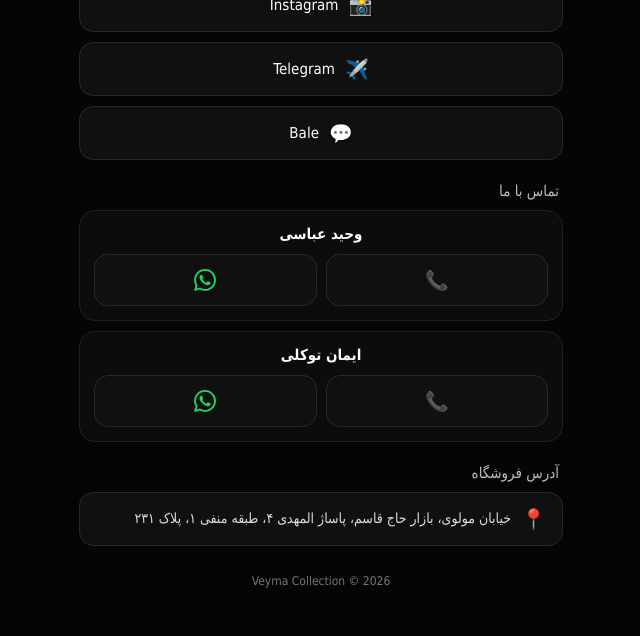
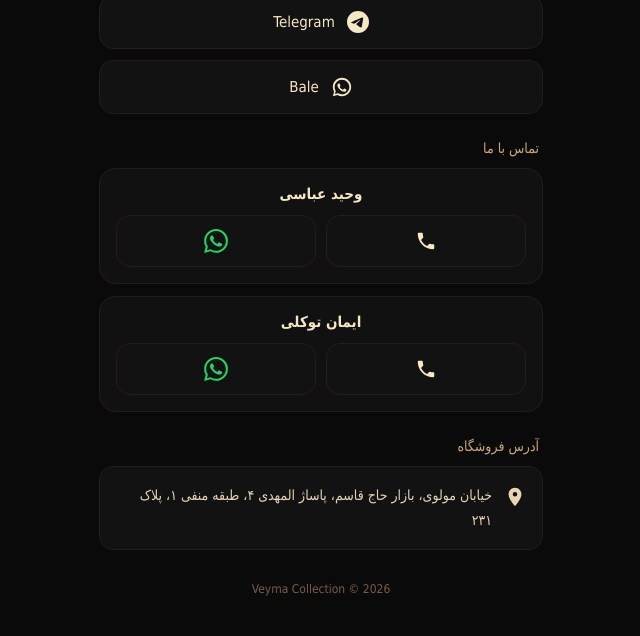
Before and after one commit to veymacollection/veyma-collection, a plain HTML site: page index.html in a window 1280 px wide. Shown: the part 337-973 px from the top of the page, without its empty margins (319-959 px from the left). Drawn offline with Linux system fonts and the light colour scheme.

Commit message:
Update index.html

```diff
--- a/index.html
+++ b/index.html
@@ -3,48 +3,47 @@
 <head>
   <meta charset="UTF-8">
   <meta name="viewport" content="width=device-width, initial-scale=1.0">
-  <meta name="theme-color" content="#050505">
+  <meta name="theme-color" content="#0a0a0a">
   <title>Veyma Collection | ویما</title>
   <meta name="description" content="Veyma Collection | ویما — حس راحتی و زیبایی">
   <style>
-    *{box-sizing:border-box}
-    html,body{margin:0;padding:0;background:#050505;color:#fff;font-family:Tahoma,Arial,sans-serif}
-    body{min-height:100vh}
-    .wrap{width:min(100%,520px);margin:auto;padding:28px 18px 34px}
-    .logo{width:150px;height:150px;object-fit:cover;border-radius:50%;display:block;margin:8px auto 18px}
-    h1{font-size:27px;margin:0;text-align:center;letter-spacing:.5px}
-    .tagline{text-align:center;color:#d6d6d6;margin:8px 0 26px;font-size:15px}
-    .section-title{font-size:15px;color:#bdbdbd;margin:22px 4px 10px}
-    .links{display:grid;gap:10px}
-    a.card{display:flex;align-items:center;justify-content:center;gap:10px;min-height:54px;padding:12px 16px;border:1px solid #292929;border-radius:14px;background:#101010;color:#fff;text-decoration:none;font-size:15px;transition:.15s}
-    a.card:active{transform:scale(.98);background:#181818}
-    .contact{display:flex;gap:9px}
-    .contact a{flex:1;display:flex;align-items:center;justify-content:center;gap:7px;min-height:52px;border:1px solid #292929;border-radius:14px;background:#101010;color:#fff;text-decoration:none;font-size:14px}
-    .person{background:#0c0c0c;border:1px solid #202020;border-radius:16px;padding:14px;margin-bottom:10px}
-    .name{text-align:center;font-weight:bold;margin-bottom:11px;font-size:15px}
-    .address{display:flex;align-items:flex-start;gap:10px;background:#101010;border:1px solid #292929;border-radius:14px;padding:14px 16px;font-size:14px;line-height:1.7;color:#ddd}
-    .address .icon{font-size:20px;margin-top:2px}
-    .footer{text-align:center;color:#777;font-size:12px;margin-top:28px}
-    .icon{font-size:19px;line-height:1}
-    .wa-icon{width:22px;height:22px;fill:#25D366}
+    *{box-sizing:border-box;margin:0;padding:0}
+    body{background:#0a0a0a;color:#f5e8c7;font-family:Tahoma,Arial,sans-serif;min-height:100vh}
+    .wrap{width:min(100%,480px);margin:auto;padding:32px 18px 40px}
+    .logo{width:140px;height:140px;object-fit:cover;border-radius:50%;display:block;margin:0 auto 20px;border:3px solid #6b1e2f}
+    .tagline{text-align:center;color:#e8d5b5;margin-bottom:28px;font-size:16px;letter-spacing:.3px}
+    .section-title{font-size:14px;color:#c9a87c;margin:26px 4px 12px;font-weight:normal}
+    .links{display:grid;gap:11px}
+    a.card{display:flex;align-items:center;justify-content:center;gap:12px;min-height:54px;padding:12px 16px;border:1px solid #2a1a1a;border-radius:14px;background:#121212;color:#f5e8c7;text-decoration:none;font-size:15px;transition:.15s}
+    a.card:active{transform:scale(.98);background:#1a1212}
+    .contact{display:flex;gap:10px}
+    .contact a{flex:1;display:flex;align-items:center;justify-content:center;min-height:52px;border:1px solid #2a1a1a;border-radius:14px;background:#121212;color:#f5e8c7;text-decoration:none}
+    .person{background:#111;border:1px solid #2a1a1a;border-radius:16px;padding:16px;margin-bottom:12px}
+    .name{text-align:center;font-weight:bold;margin-bottom:12px;font-size:15px;color:#f5e8c7}
+    .address{display:flex;align-items:flex-start;gap:12px;background:#121212;border:1px solid #2a1a1a;border-radius:14px;padding:16px;font-size:14px;line-height:1.8;color:#e8d5b5}
+    .footer{text-align:center;color:#7a5c4a;font-size:12px;margin-top:32px}
+    .icon{width:22px;height:22px;fill:currentColor}
+    .wa-icon{width:24px;height:24px;fill:#25D366}
   </style>
 </head>
 <body>
   <main class="wrap">
     <img class="logo" src="logo.png" alt="Veyma Collection">
-    <h1>VEYMA COLLECTION</h1>
     <div class="tagline">ویما | حس راحتی و زیبایی</div>
 
     <div class="section-title">شبکه‌های اجتماعی</div>
     <div class="links">
       <a class="card" href="https://www.instagram.com/veyma_collection" target="_blank" rel="noopener">
-        <span class="icon">📸</span> Instagram
+        <svg class="icon" viewBox="0 0 24 24"><path d="M12 2.163c3.204 0 3.584.012 4.85.07 3.252.148 4.771 1.691 4.919 4.919.058 1.265.069 1.645.069 4.849 0 3.205-.012 3.584-.069 4.849-.149 3.225-1.664 4.771-4.919 4.919-1.266.058-1.644.07-4.85.07-3.204 0-3.584-.012-4.849-.07-3.26-.149-4.771-1.699-4.919-4.92-.058-1.265-.07-1.644-.07-4.849 0-3.204.013-3.583.07-4.849.149-3.227 1.664-4.771 4.919-4.919 1.266-.057 1.645-.069 4.849-.069zM12 0C8.741 0 8.333.014 7.053.072 2.695.272.273 2.69.073 7.052.014 8.333 0 8.741 0 12c0 3.259.014 3.668.072 4.948.2 4.358 2.618 6.78 6.98 6.98C8.333 23.986 8.741 24 12 24c3.259 0 3.668-.014 4.948-.072 4.354-.2 6.782-2.618 6.979-6.98.059-1.28.073-1.689.073-4.948 0-3.259-.014-3.667-.072-4.947-.196-4.354-2.617-6.78-6.979-6.98C15.668.014 15.259 0 12 0zm0 5.838a6.162 6.162 0 100 12.324 6.162 6.162 0 000-12.324zM12 16a4 4 0 110-8 4 4 0 010 8zm6.406-11.845a1.44 1.44 0 100 2.881 1.44 1.44 0 000-2.881z"/></svg>
+        Instagram
       </a>
       <a class="card" href="https://t.me/veyma_collection" target="_blank" rel="noopener">
-        <span class="icon">✈️</span> Telegram
+        <svg class="icon" viewBox="0 0 24 24"><path d="M11.944 0A12 12 0 0 0 0 12a12 12 0 0 0 12 12 12 12 0 0 0 12-12A12 12 0 0 0 12 0a12 12 0 0 0-.056 0zm4.962 7.224c.1-.002.321.023.465.14a.506.506 0 0 1 .171.325c.016.093.036.306.02.472-.18 1.898-.962 6.502-1.36 8.627-.168.9-.499 1.201-.82 1.23-.696.065-1.225-.46-1.9-.902-1.056-.693-1.653-1.124-2.678-1.8-1.185-.78-.417-1.21.258-1.91.177-.184 3.247-2.977 3.307-3.23.007-.032.014-.15-.056-.212s-.174-.041-.249-.024c-.106.024-1.793 1.14-5.061 3.345-.48.33-.913.49-1.302.48-.428-.008-1.252-.241-1.865-.44-.752-.245-1.349-.374-1.297-.789.027-.216.325-.437.893-.663 3.498-1.524 5.83-2.529 6.998-3.014 3.332-1.386 4.025-1.627 4.476-1.635z"/></svg>
+        Telegram
       </a>
       <a class="card" href="https://ble.ir/join/62WsQLaubp" target="_blank" rel="noopener">
-        <span class="icon">💬</span> Bale
+        <svg class="icon" viewBox="0 0 24 24"><path d="M12 2C6.48 2 2 6.48 2 12c0 1.85.5 3.58 1.38 5.07L2 22l5.12-1.34A9.96 9.96 0 0012 22c5.52 0 10-4.48 10-10S17.52 2 12 2zm0 18c-1.53 0-2.96-.4-4.2-1.1l-.3-.18-3.13.82.84-3.05-.2-.32A7.96 7.96 0 014 12c0-4.41 3.59-8 8-8s8 3.59 8 8-3.59 8-8 8zm4.28-5.45c-.24-.12-1.42-.7-1.64-.78-.22-.08-.38-.12-.54.12-.16.24-.62.78-.76.94-.14.16-.28.18-.52.06-.24-.12-1.01-.37-1.93-1.18-.71-.64-1.19-1.43-1.33-1.67-.14-.24-.01-.37.1-.49.11-.11.24-.28.36-.42.12-.14.16-.24.24-.4.08-.16.04-.3-.02-.42-.06-.12-.54-1.3-.74-1.78-.2-.47-.4-.4-.54-.41h-.46c-.16 0-.42.06-.64.3-.22.24-.84.82-.84 2s.86 2.32.98 2.48c.12.16 1.69 2.58 4.1 3.62.57.25 1.02.4 1.37.51.57.18 1.09.16 1.5.1.46-.07 1.42-.58 1.62-1.14.2-.56.2-1.04.14-1.14-.06-.1-.22-.16-.46-.28z"/></svg>
+        Bale
       </a>
     </div>
 
@@ -53,10 +52,10 @@
     <div class="person">
       <div class="name">وحید عباسی</div>
       <div class="contact">
-        <a href="tel:09128606076" aria-label="تماس با وحید عباسی">
-          <span class="icon">📞</span>
+        <a href="tel:09128606076" aria-label="تماس">
+          <svg class="icon" viewBox="0 0 24 24"><path d="M6.62 10.79c1.44 2.83 3.76 5.14 6.59 6.59l2.2-2.2c.27-.27.67-.36 1.02-.24 1.12.37 2.33.57 3.57.57.55 0 1 .45 1 1V20c0 .55-.45 1-1 1-9.39 0-17-7.61-17-17 0-.55.45-1 1-1h3.5c.55 0 1 .45 1 1 0 1.25.2 2.45.57 3.57.11.35.03.74-.25 1.02l-2.2 2.2z"/></svg>
         </a>
-        <a href="https://wa.me/989128606076" target="_blank" rel="noopener" aria-label="واتساپ وحید عباسی">
+        <a href="https://wa.me/989128606076" target="_blank" rel="noopener" aria-label="واتساپ">
           <svg class="wa-icon" viewBox="0 0 24 24"><path d="M17.472 14.382c-.297-.149-1.758-.867-2.03-.967-.273-.099-.471-.148-.67.15-.197.297-.767.966-.94 1.164-.173.199-.347.223-.644.075-.297-.15-1.255-.463-2.39-1.475-.883-.788-1.48-1.761-1.653-2.059-.173-.297-.018-.458.13-.606.134-.133.298-.347.446-.52.149-.174.198-.298.298-.497.099-.198.05-.371-.025-.52-.075-.149-.669-1.612-.916-2.207-.242-.579-.487-.5-.669-.51-.173-.008-.371-.01-.57-.01-.198 0-.52.074-.792.372-.272.297-1.04 1.016-1.04 2.479 0 1.462 1.065 2.875 1.213 3.074.149.198 2.096 3.2 5.077 4.487.709.306 1.262.489 1.694.625.712.227 1.36.195 1.871.118.571-.085 1.758-.719 2.006-1.413.248-.694.248-1.289.173-1.413-.074-.124-.272-.198-.57-.347m-5.421 7.403h-.004a9.87 9.87 0 01-5.031-1.378l-.361-.214-3.741.982.998-3.648-.235-.374a9.86 9.86 0 01-1.51-5.26c.001-5.45 4.436-9.884 9.888-9.884 2.64 0 5.122 1.03 6.988 2.898a9.825 9.825 0 012.893 6.994c-.003 5.45-4.435 9.884-9.885 9.884m8.413-18.297A11.815 11.815 0 0012.05 0C5.495 0 .16 5.335.157 11.892c0 2.096.547 4.142 1.588 5.945L.057 24l6.305-1.654a11.882 11.882 0 005.683 1.448h.005c6.554 0 11.89-5.335 11.893-11.893a11.821 11.821 0 00-3.48-8.413z"/></svg>
         </a>
       </div>
@@ -65,10 +64,10 @@
     <div class="person">
       <div class="name">ایمان توکلی</div>
       <div class="contact">
-        <a href="tel:09125490503" aria-label="تماس با ایمان توکلی">
-          <span class="icon">📞</span>
+        <a href="tel:09125490503" aria-label="تماس">
+          <svg class="icon" viewBox="0 0 24 24"><path d="M6.62 10.79c1.44 2.83 3.76 5.14 6.59 6.59l2.2-2.2c.27-.27.67-.36 1.02-.24 1.12.37 2.33.57 3.57.57.55 0 1 .45 1 1V20c0 .55-.45 1-1 1-9.39 0-17-7.61-17-17 0-.55.45-1 1-1h3.5c.55 0 1 .45 1 1 0 1.25.2 2.45.57 3.57.11.35.03.74-.25 1.02l-2.2 2.2z"/></svg>
         </a>
-        <a href="https://wa.me/989125490503" target="_blank" rel="noopener" aria-label="واتساپ ایمان توکلی">
+        <a href="https://wa.me/989125490503" target="_blank" rel="noopener" aria-label="واتساپ">
           <svg class="wa-icon" viewBox="0 0 24 24"><path d="M17.472 14.382c-.297-.149-1.758-.867-2.03-.967-.273-.099-.471-.148-.67.15-.197.297-.767.966-.94 1.164-.173.199-.347.223-.644.075-.297-.15-1.255-.463-2.39-1.475-.883-.788-1.48-1.761-1.653-2.059-.173-.297-.018-.458.13-.606.134-.133.298-.347.446-.52.149-.174.198-.298.298-.497.099-.198.05-.371-.025-.52-.075-.149-.669-1.612-.916-2.207-.242-.579-.487-.5-.669-.51-.173-.008-.371-.01-.57-.01-.198 0-.52.074-.792.372-.272.297-1.04 1.016-1.04 2.479 0 1.462 1.065 2.875 1.213 3.074.149.198 2.096 3.2 5.077 4.487.709.306 1.262.489 1.694.625.712.227 1.36.195 1.871.118.571-.085 1.758-.719 2.006-1.413.248-.694.248-1.289.173-1.413-.074-.124-.272-.198-.57-.347m-5.421 7.403h-.004a9.87 9.87 0 01-5.031-1.378l-.361-.214-3.741.982.998-3.648-.235-.374a9.86 9.86 0 01-1.51-5.26c.001-5.45 4.436-9.884 9.888-9.884 2.64 0 5.122 1.03 6.988 2.898a9.825 9.825 0 012.893 6.994c-.003 5.45-4.435 9.884-9.885 9.884m8.413-18.297A11.815 11.815 0 0012.05 0C5.495 0 .16 5.335.157 11.892c0 2.096.547 4.142 1.588 5.945L.057 24l6.305-1.654a11.882 11.882 0 005.683 1.448h.005c6.554 0 11.89-5.335 11.893-11.893a11.821 11.821 0 00-3.48-8.413z"/></svg>
         </a>
       </div>
@@ -76,11 +75,11 @@
 
     <div class="section-title">آدرس فروشگاه</div>
     <div class="address">
-      <span class="icon">📍</span>
+      <svg class="icon" viewBox="0 0 24 24" style="flex-shrink:0;margin-top:3px"><path d="M12 2C8.13 2 5 5.13 5 9c0 5.25 7 13 7 13s7-7.75 7-13c0-3.87-3.13-7-7-7zm0 9.5a2.5 2.5 0 010-5 2.5 2.5 0 010 5z"/></svg>
       <div>خیابان مولوی، بازار حاج قاسم، پاساژ المهدی ۴، طبقه منفی ۱، پلاک ۲۳۱</div>
     </div>
 
     <div class="footer">Veyma Collection © 2026</div>
   </main>
 </body>
-  </html>
+</html>
```
